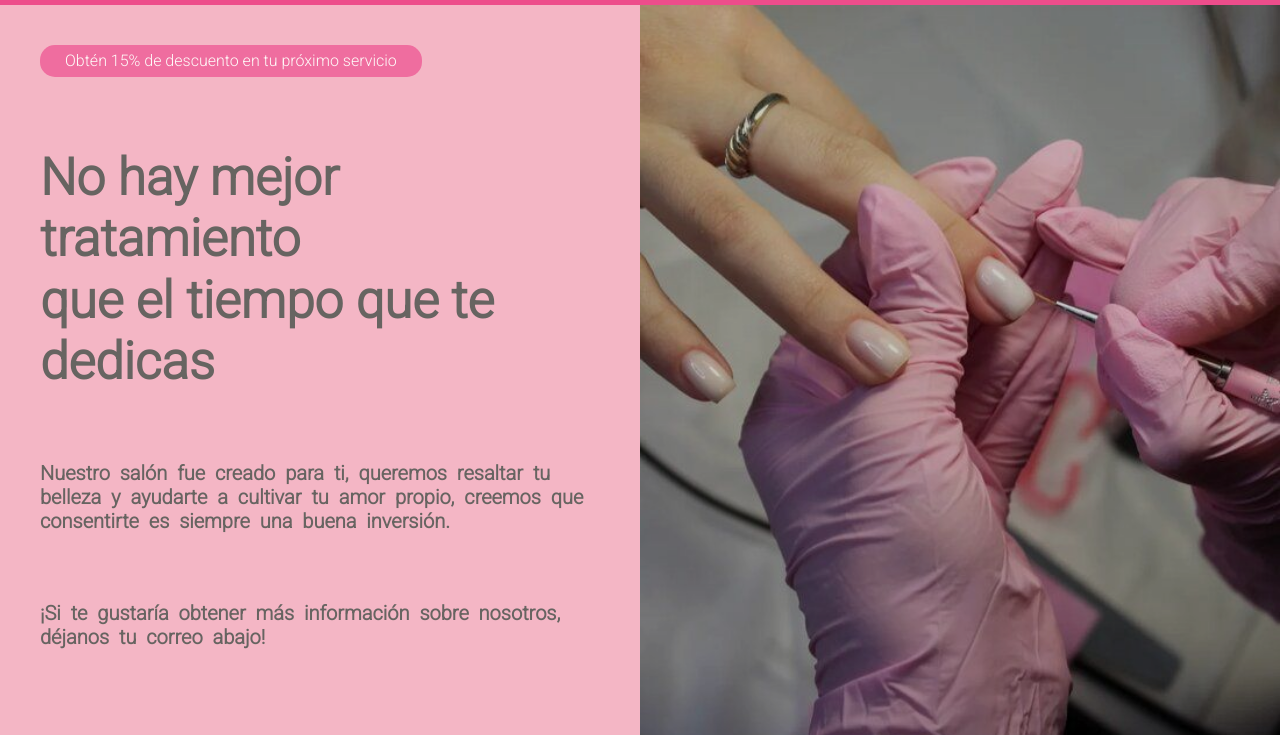
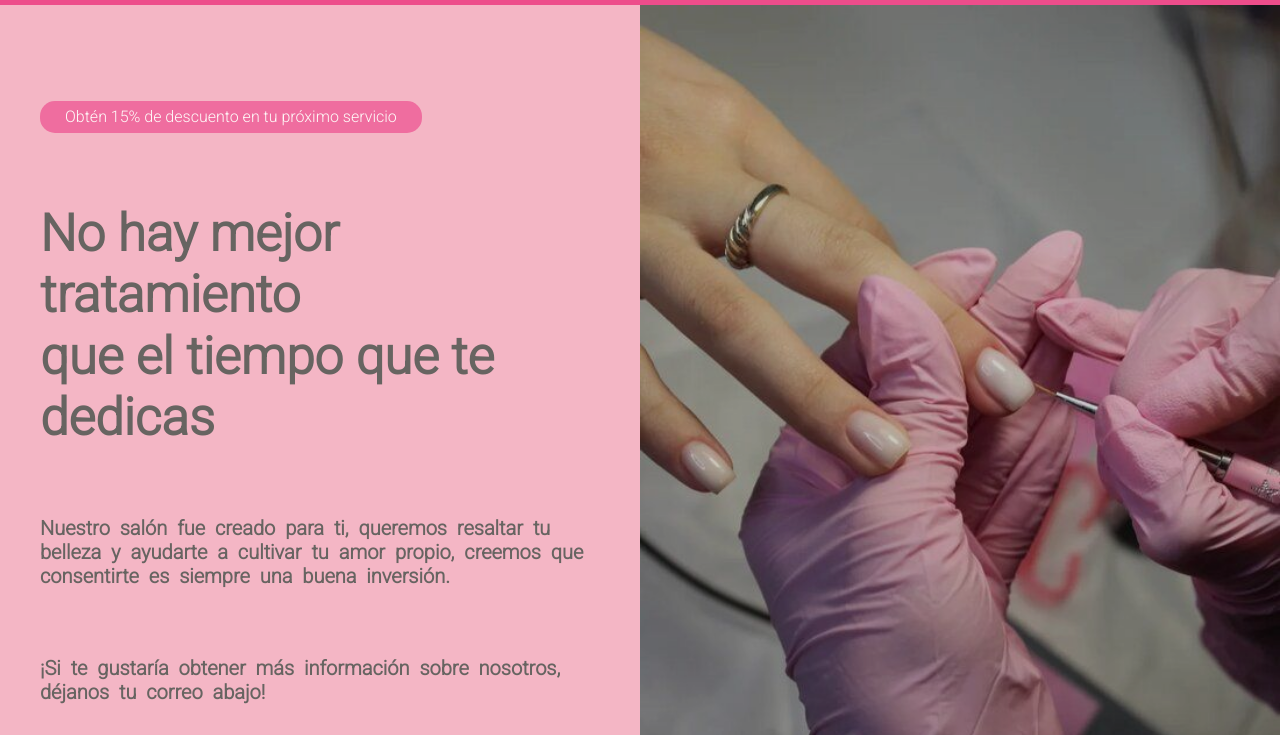
Before and after one commit to Mcarrascot/Landing-de-Ventas, a plain HTML site: page index.html in a window 1280 px wide. Shown: the part 65-800 px from the top of the page. Drawn offline with nearby package versions, Linux system fonts and the light colour scheme.

Commit message:
Puntos de quiebre de la imagen arreglados.

```diff
--- a/assets/css/index.css
+++ b/assets/css/index.css
@@ -146,7 +146,9 @@ background-color: #ED4D8B !important;
        height: -webkit-fill-available;
        width: -webkit-fill-available ;
        max-height: 800px;
-
+       @media (min-width: 815px) and (max-width: 1445px) {
+        max-height: none;
+      }
     }
 
     @media only screen and (max-width: 815px) {
```
